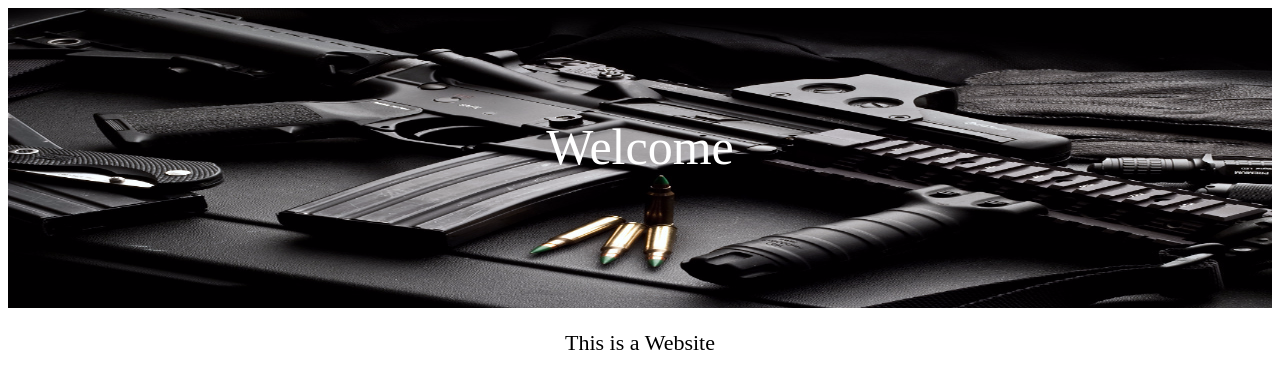
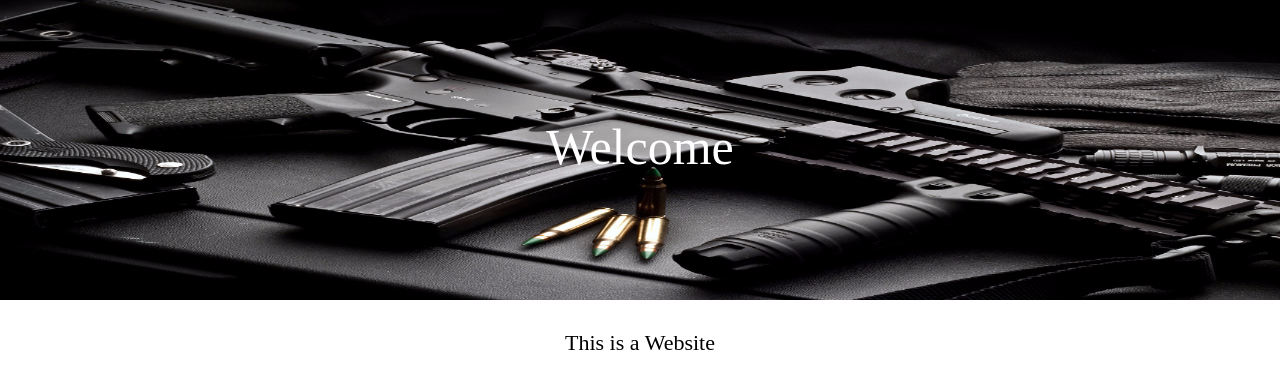
Before and after one commit to RameenHash/RameenHash.github.io, a plain HTML site: page Parralax website/index.html in a window 1280 px wide. Drawn offline with Linux system fonts and the light colour scheme.

Commit message:
para_web

```diff
--- a/Parralax website/styles.css
+++ b/Parralax website/styles.css
@@ -1,7 +1,7 @@
 
 
 body {
-    background-image: url("m4.jp4");
+    background-image: url("m4.jpg");
     background-repeat: no-repeat;
     background-attachment:fixed;
 
@@ -10,7 +10,6 @@ body {
 
 #container {
     justify-content:center;
-    background: url("m4.jpg");
     height: 300px;
   position: relative;
 }
```
